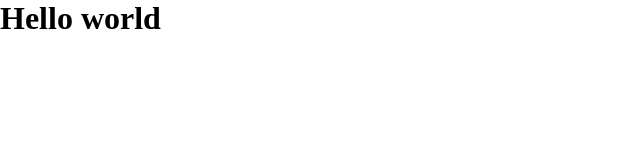
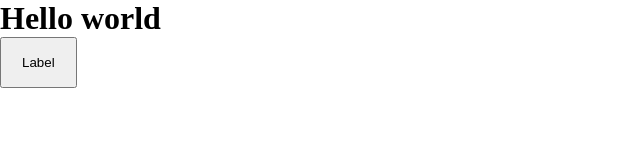
Before and after one commit to HillarylouisXVI/IMD32-v3, a website built with Parcel: page src/index.html in a window 1280 px wide. Shown: the whole page, without its empty margins (0-640 px from the left). Built offline with nearby package versions, Linux system fonts and the light colour scheme.

Commit message:
css/button

```diff
--- a/src/index.html
+++ b/src/index.html
@@ -1,4 +1,4 @@
-<!DOCTYPE html>
+<!doctype html>
 <html>
   <head>
     <meta charset="utf-8" />
@@ -8,7 +8,7 @@
   </head>
   <body>
     <h1>Hello world</h1>
-
+    <button class="cta">Label</button>
     <script src="js/main.js" type="module"></script>
   </body>
 </html>
--- a/src/scss/main.scss
+++ b/src/scss/main.scss
@@ -2,3 +2,4 @@
 @import "base";
 @import "layout";
 @import "modules/example";
+@import "modules/_CTA";
--- /dev/null
+++ b/src/scss/modules/_CTA.scss
@@ -0,0 +1,6 @@
+.cta {
+  display: inline-flex;
+  padding: 16px 20px;
+  justify-content: center;
+  align-items: center;
+}
```
